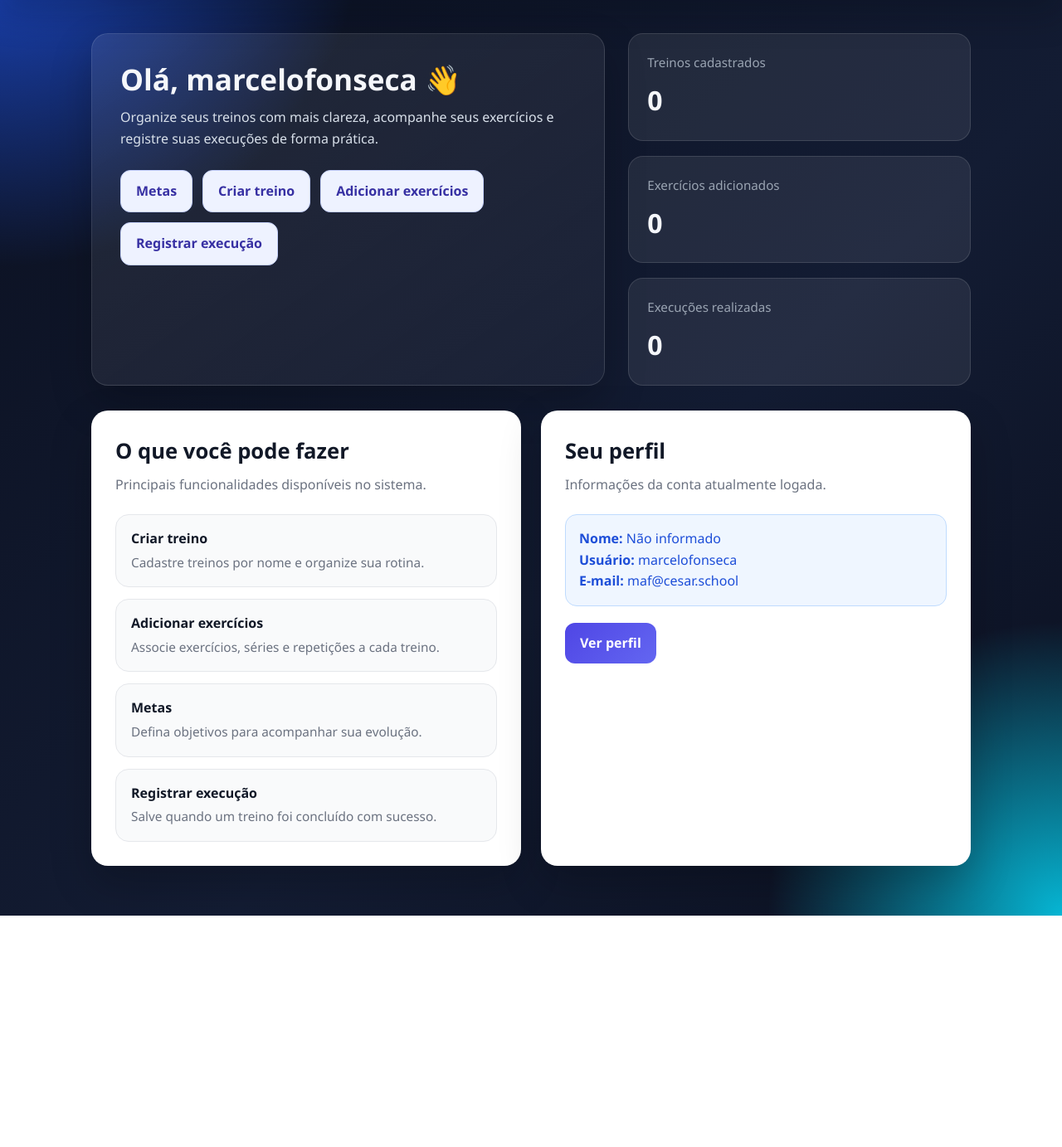
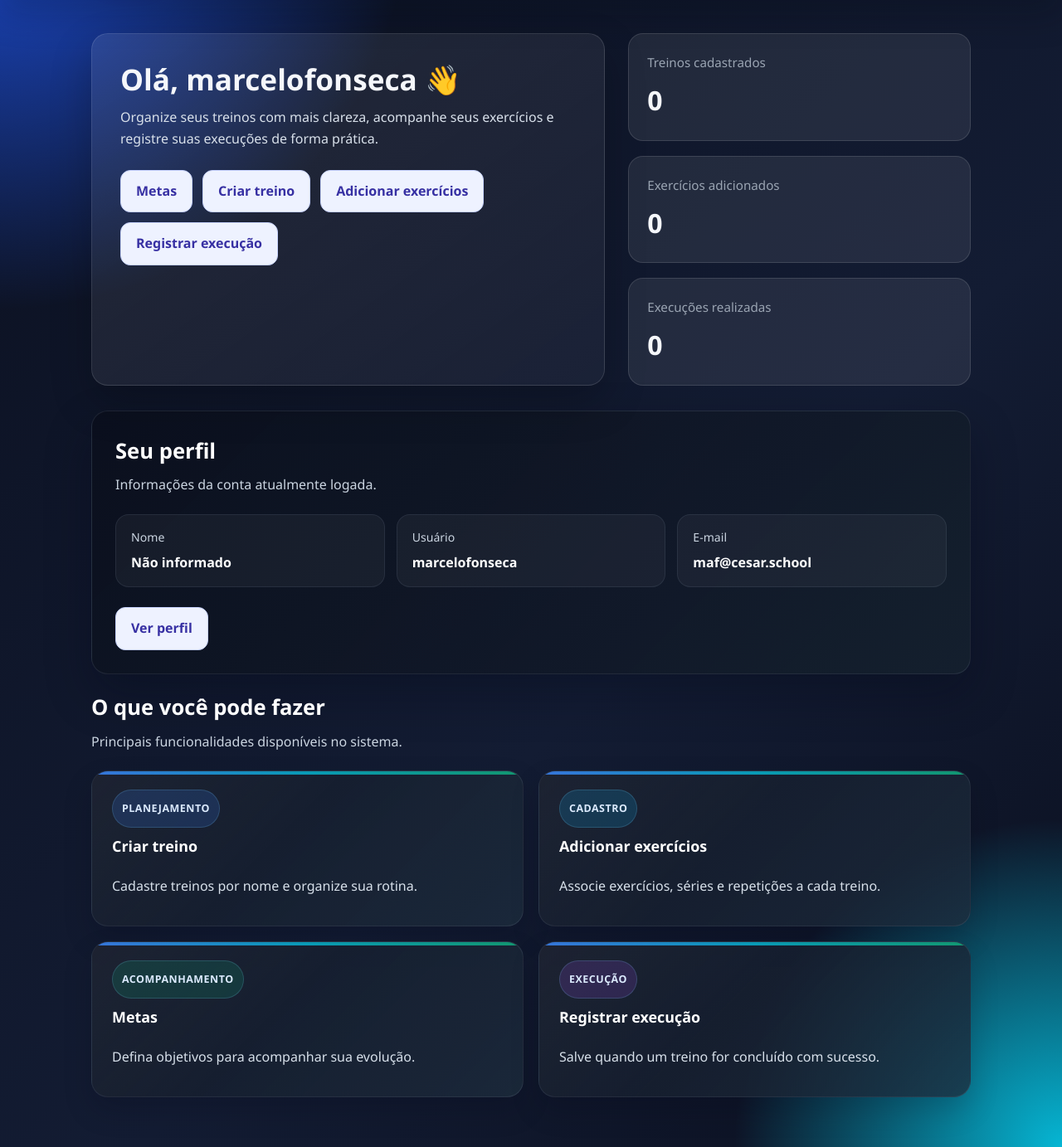
Before and after one commit to marcelof0nseca/GymTrack, a Django app: page / in a window 1280 px wide. Shown: the part 121-1504 px from the top of the page at 83% size. Before the commit the page ends 1225 px from the top, so only its background shows below. Run offline with Django 5.2, Linux system fonts and the light colour scheme; a user stored in the database is signed in; data comes from the database, SQL or seed files in the repository.

Commit message:
Style: Ajustando pagina home deixando informacoes na horizontal

```diff
--- a/core/templates/core/home.html
+++ b/core/templates/core/home.html
@@ -43,57 +43,72 @@
     </div>
 </section>
 
-<section class="grid-2">
-    <div class="info-card">
+<section class="home-profile-section">
+    <div class="home-gradient-card">
+        <div class="section-heading">
+            <h3 class="section-title">Seu perfil</h3>
+            <p class="section-subtitle">Informações da conta atualmente logada.</p>
+        </div>
+
+        <div class="profile-inline">
+            <div class="profile-item">
+                <span>Nome</span>
+                <strong>
+                    {% if request.user.first_name or request.user.last_name %}
+                        {{ request.user.first_name }} {{ request.user.last_name }}
+                    {% else %}
+                        Não informado
+                    {% endif %}
+                </strong>
+            </div>
+
+            <div class="profile-item">
+                <span>Usuário</span>
+                <strong>{{ request.user.username }}</strong>
+            </div>
+
+            <div class="profile-item">
+                <span>E-mail</span>
+                <strong>{% if request.user.email %}{{ request.user.email }}{% else %}Não informado{% endif %}</strong>
+            </div>
+        </div>
+
+        <div class="profile-actions">
+            <a href="{% url 'perfil' %}" class="btn btn-secondary">Ver perfil</a>
+        </div>
+    </div>
+</section>
+
+<section class="home-features-section">
+    <div class="section-heading">
         <h3 class="section-title">O que você pode fazer</h3>
         <p class="section-subtitle">Principais funcionalidades disponíveis no sistema.</p>
-
-        <ul class="items-list">
-            <li class="item">
-                <div>
-                    <strong>Criar treino</strong>
-                    <span>Cadastre treinos por nome e organize sua rotina.</span>
-                </div>
-            </li>
-            <li class="item">
-                <div>
-                    <strong>Adicionar exercícios</strong>
-                    <span>Associe exercícios, séries e repetições a cada treino.</span>
-                </div>
-            </li>
-            <li class="item">
-                <div>
-                    <strong>Metas</strong>
-                    <span>Defina objetivos para acompanhar sua evolução.</span>
-                </div>
-            </li>
-            <li class="item">
-                <div>
-                    <strong>Registrar execução</strong>
-                    <span>Salve quando um treino foi concluído com sucesso.</span>
-                </div>
-            </li>
-        </ul>
     </div>
 
-    <div class="info-card">
-        <h3 class="section-title">Seu perfil</h3>
-        <p class="section-subtitle">Informações da conta atualmente logada.</p>
+    <div class="feature-grid">
+        <article class="feature-card">
+            <span class="feature-badge">Planejamento</span>
+            <strong>Criar treino</strong>
+            <p>Cadastre treinos por nome e organize sua rotina.</p>
+        </article>
 
-        <div class="help-box">
-            <strong>Nome:</strong>
-            {% if request.user.first_name or request.user.last_name %}
-                {{ request.user.first_name }} {{ request.user.last_name }}
-            {% else %}
-                Não informado
-            {% endif %}
-            <br>
-            <strong>Usuário:</strong> {{ request.user.username }}
-            <br>
-            <strong>E-mail:</strong> {{ request.user.email }}
-        </div>
+        <article class="feature-card">
+            <span class="feature-badge">Cadastro</span>
+            <strong>Adicionar exercícios</strong>
+            <p>Associe exercícios, séries e repetições a cada treino.</p>
+        </article>
 
-        <a href="{% url 'perfil' %}" class="btn btn-primary">Ver perfil</a>
+        <article class="feature-card">
+            <span class="feature-badge">Acompanhamento</span>
+            <strong>Metas</strong>
+            <p>Defina objetivos para acompanhar sua evolução.</p>
+        </article>
+
+        <article class="feature-card">
+            <span class="feature-badge">Execução</span>
+            <strong>Registrar execução</strong>
+            <p>Salve quando um treino for concluído com sucesso.</p>
+        </article>
     </div>
 </section>
 {% endblock %}
--- a/static/css/style.css
+++ b/static/css/style.css
@@ -292,7 +292,6 @@ img {
     background: linear-gradient(145deg, rgba(255,255,255,0.09), rgba(255,255,255,0.04));
     padding: 34px;
 }
-
 .hero-title {
     font-size: 2.2rem;
     line-height: 1.15;
@@ -576,62 +575,154 @@ img {
     gap: 24px;
 }
 
-.metas-solo-page {
-    min-height: 62vh;
-    display: grid;
-    place-items: center;
+.home-profile-section {
+    margin-bottom: 20px;
 }
 
-.metas-bubble {
+.home-features-section {
+    margin-top: 12px;
+}
+
+.home-gradient-card {
+    padding: 28px;
+    border-radius: var(--radius);
+    border: 1px solid rgba(148, 163, 184, 0.14);
+    background:
+        linear-gradient(135deg, rgba(10, 15, 28, 0.96), rgba(21, 30, 45, 0.90)),
+        linear-gradient(135deg, rgba(79, 70, 229, 0.18), rgba(6, 182, 212, 0.10));
+    box-shadow: 0 24px 55px rgba(2, 6, 23, 0.30);
+}
+
+.home-profile-section .section-title,
+.home-features-section .section-title {
+    color: white;
+}
+
+.home-profile-section .section-subtitle,
+.home-features-section .section-subtitle {
+    color: #cbd5e1;
+}
+
+.profile-inline {
+    display: grid;
+    grid-template-columns: repeat(3, minmax(0, 1fr));
+    gap: 14px;
+    margin: 18px 0 24px;
+}
+
+.profile-item {
+    padding: 16px 18px;
+    border-radius: 16px;
+    background: rgba(255, 255, 255, 0.045);
+    border: 1px solid rgba(148, 163, 184, 0.12);
+    min-width: 0;
+}
+
+.profile-item span {
+    display: block;
+    color: #cbd5e1;
+    font-size: 0.88rem;
+    margin-bottom: 6px;
+}
+
+.profile-item strong {
+    display: block;
+    color: white;
+    word-break: break-word;
+}
+
+.profile-actions {
+    display: flex;
+    flex-wrap: wrap;
+    justify-content: flex-start;
+}
+
+.feature-grid {
+    display: grid;
+    grid-template-columns: repeat(2, minmax(0, 1fr));
+    gap: 18px;
+}
+
+.feature-card {
     position: relative;
-    width: min(280px, 76vw);
-    aspect-ratio: 1;
-    border-radius: 50%;
+    overflow: hidden;
+    padding: 22px 24px 24px;
+    border-radius: 20px;
+    border: 1px solid rgba(148, 163, 184, 0.14);
+    background:
+        linear-gradient(135deg, rgba(16, 22, 36, 0.92), rgba(30, 41, 59, 0.76)),
+        linear-gradient(135deg, rgba(59, 130, 246, 0.12), rgba(16, 185, 129, 0.08));
+    box-shadow: 0 16px 34px rgba(2, 6, 23, 0.18);
+    color: white;
     display: grid;
-    place-items: center;
-    background:
-        radial-gradient(circle at 30% 26%, rgba(255, 255, 255, 0.42) 0 10%, transparent 11%),
-        radial-gradient(circle at 32% 30%, #93c5fd 0%, #60a5fa 24%, #4f46e5 58%, #312e81 100%);
-    color: #ffffff;
-    font-size: clamp(1.8rem, 5vw, 2.8rem);
+    gap: 12px;
+    min-height: 188px;
+}
+
+.feature-card::before {
+    content: '';
+    position: absolute;
+    inset: 0;
+    background: linear-gradient(135deg, rgba(255, 255, 255, 0.05), transparent 45%);
+    pointer-events: none;
+}
+
+.feature-card::after {
+    content: '';
+    position: absolute;
+    left: 0;
+    top: 0;
+    width: 100%;
+    height: 4px;
+    background: linear-gradient(90deg, rgba(59, 130, 246, 0.95), rgba(6, 182, 212, 0.9), rgba(16, 185, 129, 0.85));
+    opacity: 0.9;
+}
+
+.feature-card strong {
+    font-size: 1.12rem;
+    line-height: 1.2;
+    position: relative;
+}
+
+.feature-card p {
+    color: #d7e0ea;
+    position: relative;
+    margin: 0;
+    line-height: 1.55;
+}
+
+.feature-badge {
+    display: inline-flex;
+    align-items: center;
+    width: fit-content;
+    padding: 6px 11px;
+    border-radius: 999px;
+    border: 1px solid rgba(125, 211, 252, 0.18);
+    background: rgba(59, 130, 246, 0.18);
+    color: #dbeafe;
+    font-size: 0.78rem;
     font-weight: 800;
     letter-spacing: 0.04em;
     text-transform: uppercase;
-    box-shadow:
-        0 28px 70px rgba(17, 24, 39, 0.26),
-        inset 0 0 0 1px rgba(255, 255, 255, 0.18);
-    animation: metas-bubble-float 5s ease-in-out infinite;
+    position: relative;
 }
 
-.metas-bubble::before {
-    content: '';
-    position: absolute;
-    inset: 10px;
-    border-radius: 50%;
-    border: 1px solid rgba(255, 255, 255, 0.18);
+.feature-card:nth-child(2) .feature-badge {
+    background: rgba(14, 165, 233, 0.18);
 }
 
-.metas-bubble::after {
-    content: '';
-    position: absolute;
-    left: 50%;
-    bottom: -18px;
-    width: 28px;
-    height: 28px;
-    transform: translateX(-50%) rotate(45deg);
-    border-radius: 4px;
-    background: linear-gradient(135deg, #312e81, #4f46e5);
-    box-shadow: 0 8px 18px rgba(17, 24, 39, 0.22);
+.feature-card:nth-child(3) .feature-badge {
+    background: rgba(16, 185, 129, 0.16);
 }
 
-@keyframes metas-bubble-float {
-    0%,
-    100% {
-        transform: translateY(0) scale(1);
-    }
-    50% {
-        transform: translateY(-8px) scale(1.01);
-    }
+.feature-card:nth-child(4) .feature-badge {
+    background: rgba(168, 85, 247, 0.16);
+}
+
+.feature-card:hover {
+    transform: translateY(-2px);
+    transition: transform 0.2s ease, box-shadow 0.2s ease;
+    box-shadow: 0 22px 44px rgba(2, 6, 23, 0.24);
 }
 
 .status-chip {
@@ -674,7 +765,9 @@ img {
 @media (max-width: 900px) {
     .hero,
     .grid-2,
-    .form-grid {
+    .form-grid,
+    .feature-grid,
+    .profile-inline {
         grid-template-columns: 1fr;
     }
 
@@ -782,7 +875,9 @@ img {
     .content-card,
     .list-card,
     .info-card,
-    .auth-card {
+    .auth-card,
+    .home-gradient-card,
+    .feature-card {
         padding: 22px;
     }
 
@@ -826,7 +921,9 @@ img {
     .list-card,
     .info-card,
     .auth-card,
-    .hero-panel {
+    .hero-panel,
+    .home-gradient-card,
+    .feature-card {
         padding: 18px;
         border-radius: 16px;
     }
```
Also changed, not shown: core/templates/core/metas.html (+9 -2 lines).
